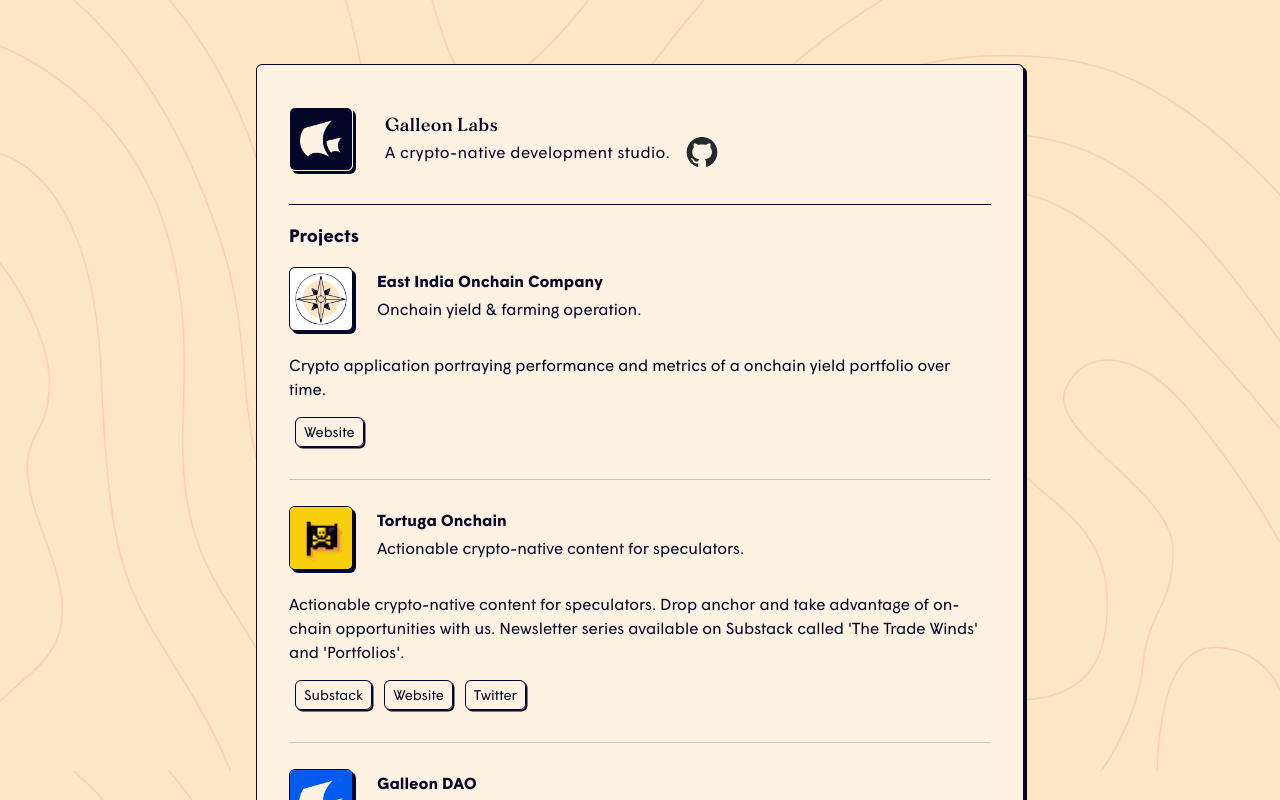
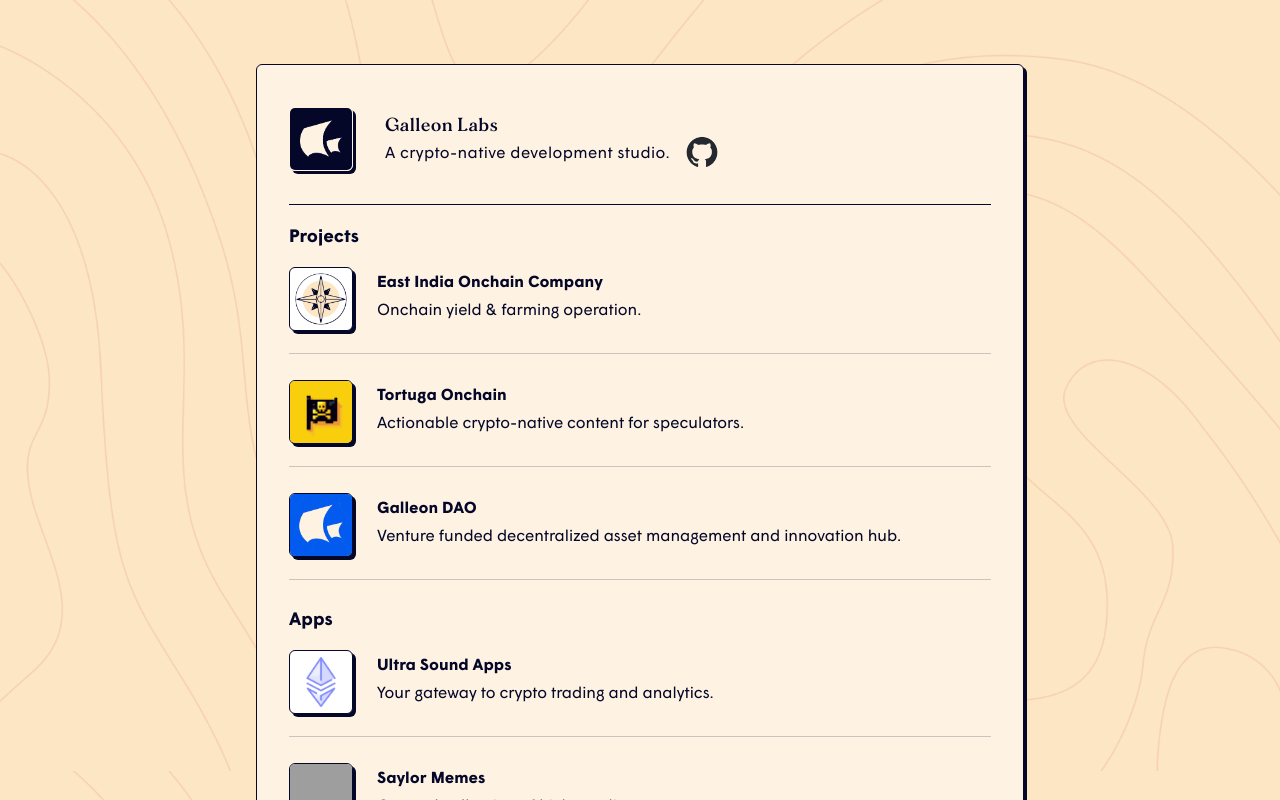
Before and after one commit to galleonlabs/galleonlabs-ui, a React (Vite) app: page / in a window 1280 px wide. Shown: the top 800 px of the page. Built offline with nearby package versions, Linux system fonts and the light colour scheme; grey boxes are pictures that could not be loaded.

Commit message:
UI tweaks

```diff
--- a/src/Components/Home.tsx
+++ b/src/Components/Home.tsx
@@ -1,6 +1,5 @@
 import React from "react";
 import { projects, apps, team } from "../constants";
-import LinkBadge from "./LinkBadge";
 
 // Interfaces
 export interface Badge {
@@ -59,10 +58,6 @@
         </div>
       </a>
     </span>
-    <p className="mt-6 text-md text-theme-navy group group-hover:text-theme-pan-sky pb-4">{project.detail}</p>
-    {project.badges.map((badge: Badge) => (
-      <LinkBadge key={badge.title} title={badge.title} url={badge.url} />
-    ))}
   </div>
 );
 
--- a/src/constants/index.tsx
+++ b/src/constants/index.tsx
@@ -59,7 +59,7 @@
 const projects = [
   {
     title: "East India Onchain Company",
-    url: "https://github.com/GalleonDAO",
+    url: "https://eastindiaonchaincompany.com/",
     imageSrc: "./eioc.png",
     imageAlt: "EIOC Logo",
     imagePadding: "p-1",
@@ -83,10 +83,10 @@
   },
   {
     title: "Galleon DAO",
-    url: "https://github.com/GalleonDAO",
+    url: "/dao",
     imageSrc: "./galleon-logo.png",
     imageAlt: "Galleon DAO Logo",
-    description: "Decentralized asset management and innovation hub.",
+    description: "Venture funded decentralized asset management and innovation hub.",
     detail:
       "Functioned as the core development team for the venture-backed decentralized organization, Galleon DAO. Aimed to be the premier provider of on-chain structured products. The DAO was operational for 1.5 years, leading several product launches on Ethereum, before it was discontinued due to funding constraints.",
     badges: [{ title: "DAO Archive →", url: "/dao" }],
```
